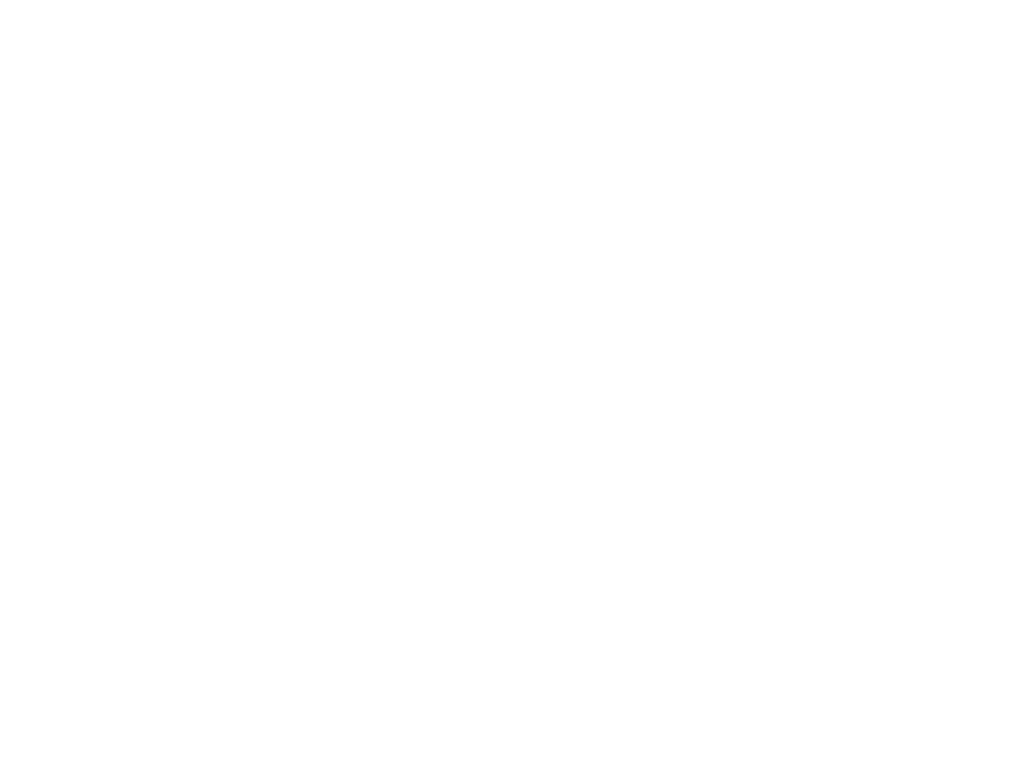
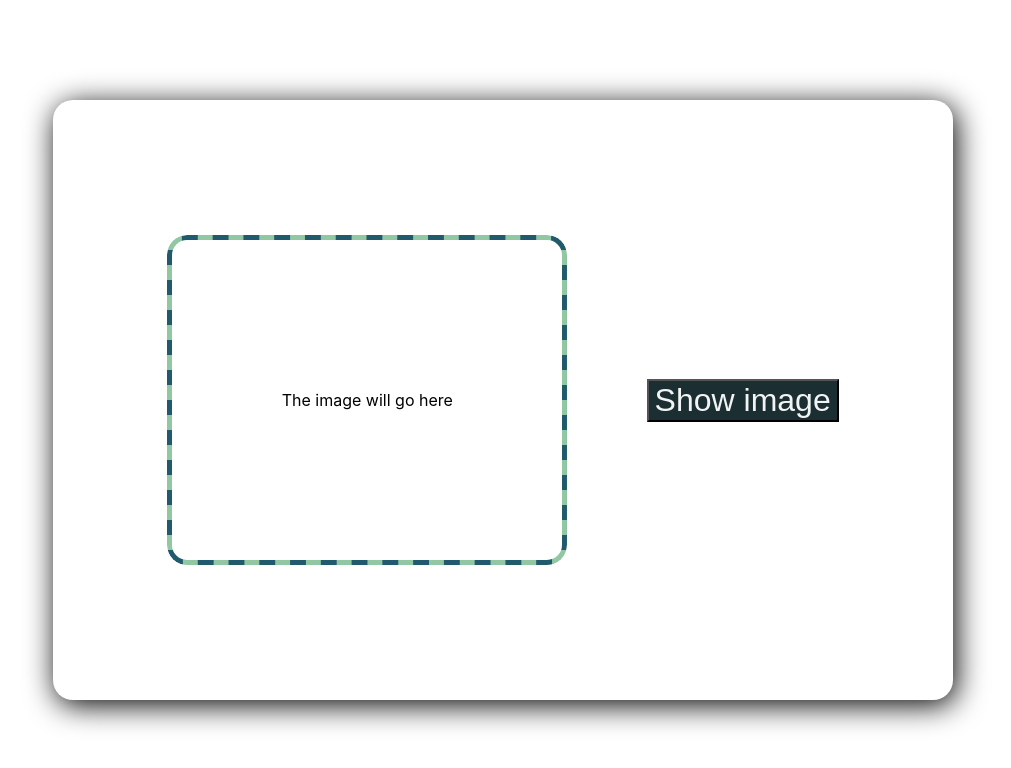
Before and after one commit to arpanbhattacharya/react-frontend, a React (Create React App) app in the folder frontend/: page /image in a window 1280 px wide. Before the commit this address had no page. Shown: the top 768 px of the page, without its empty margins (137-1148 px from the left). Built offline with nearby package versions, Linux system fonts and the light colour scheme.

Commit message:
add feature 2nd page for showing image and design

```diff
--- a/frontend/src/App.css
+++ b/frontend/src/App.css
@@ -1,3 +1,5 @@
+/* for 1st home page */
+
 #main {
   display: flex;
   align-items: center;
@@ -88,9 +90,106 @@
   border-radius: 10px;
   color: #fff;
   cursor: pointer;
-  transition: background .2s ease-in-out;
 }
 
 input[type=file]::file-selector-button:hover {
   background: #0d45a5;
 }
+
+
+
+/* for 2nd index page */
+
+.container{
+  display: flex;
+  justify-content: center;
+  align-items: center;
+  /* border: 1px solid red; */
+  border-radius: 20px;
+  width: 900px;
+  height: 600px;
+  position: absolute;
+  top: 50%;
+  left: 50%;
+  transform: translate(-50%, -50%);
+  box-shadow: 3px 5px 30px;
+}
+
+.main{
+  display: flex;
+  justify-content: space-evenly;
+  align-items: center;
+  /* border: 1px solid blue; */
+  width: 830px;
+  height: 450px;
+}
+
+.image{
+  display: flex;
+  justify-content: center;
+  align-items: center;
+  /* border: 1px solid green; */
+  height: 330px;
+  width: 400px;
+  --b: 5px;  /* border thickness */
+  --s: 30px; /* size of the dashes */
+  --c1: #215A6D;
+  --c2: #92C7A3;
+  aspect-ratio: 1;
+  position: relative;
+}
+
+.image::before {
+  content:"";
+  position: absolute;
+  inset: 0;
+  padding: var(--b);
+  background:
+    repeating-conic-gradient(var(--c1) 0 25%,var(--c2) 0 50%)
+    0 0/var(--s) var(--s) round;
+  -webkit-mask:
+    linear-gradient(#000 0 0) content-box,
+    linear-gradient(#000 0 0);
+  -webkit-mask-composite: xor;
+          mask-composite: exclude;
+  pointer-events: none;
+  border-radius: 20px;
+}
+
+
+#btn-show {
+  font-size: 2rem;
+  background: hsl(190deg, 30%, 15%);
+  color: hsl(190deg, 10%, 95%);
+
+  box-shadow: 0 0px 0px hsla(190deg, 15%, 5%, .2);
+  transform: translateY(0);
+  border-top-left-radius: 0px;
+  border-top-right-radius: 0px;
+  border-bottom-left-radius: 0px;
+  border-bottom-right-radius: 0px;
+
+  --dur: .15s;
+  --delay: .15s;
+  --radius: 16px;
+
+  transition:
+    border-top-left-radius var(--dur) var(--delay) ease-out,
+    border-top-right-radius var(--dur) calc(var(--delay) * 2) ease-out,
+    border-bottom-right-radius var(--dur) calc(var(--delay) * 3) ease-out,
+    border-bottom-left-radius var(--dur) calc(var(--delay) * 4) ease-out,
+    box-shadow calc(var(--dur) * 4) ease-out,
+    transform calc(var(--dur) * 4) ease-out,
+    background-color calc(var(--dur) * 4) steps(4, jump-end);
+}
+
+#btn-show:hover,
+#btrn-show:focus {
+  box-shadow: 0 4px 8px hsla(190deg, 15%, 5%, .2);
+  transform: translateY(-4px);
+  background: hsl(230deg, 50%, 45%);
+  border-top-left-radius: var(--radius);
+  border-top-right-radius: var(--radius);
+  border-bottom-left-radius: var(--radius);
+  border-bottom-right-radius: var(--radius);
+}
--- a/frontend/src/App.js
+++ b/frontend/src/App.js
@@ -1,13 +1,14 @@
-import logo from './logo.svg';
 import './App.css';
 import { BrowserRouter, Routes, Route } from 'react-router-dom';
 import Home from './pages/Home';
+import Image from './pages/Image';
 
 function App() {
   return (
     <BrowserRouter>
       <Routes>
         <Route path='/' element={<Home />} />
+        <Route path='/image' element={<Image />} />
       </Routes>
     </BrowserRouter>
   );
--- /dev/null
+++ b/frontend/src/pages/Image.jsx
@@ -0,0 +1,14 @@
+export default function Image() {
+  return (
+    <>
+      <div className="container">
+        <div className="main">
+          <div className="image">
+            <p>The image will go here</p>
+          </div>
+          <button id="btn-show">Show image</button>
+        </div>
+      </div>
+    </>
+  );
+}
```
